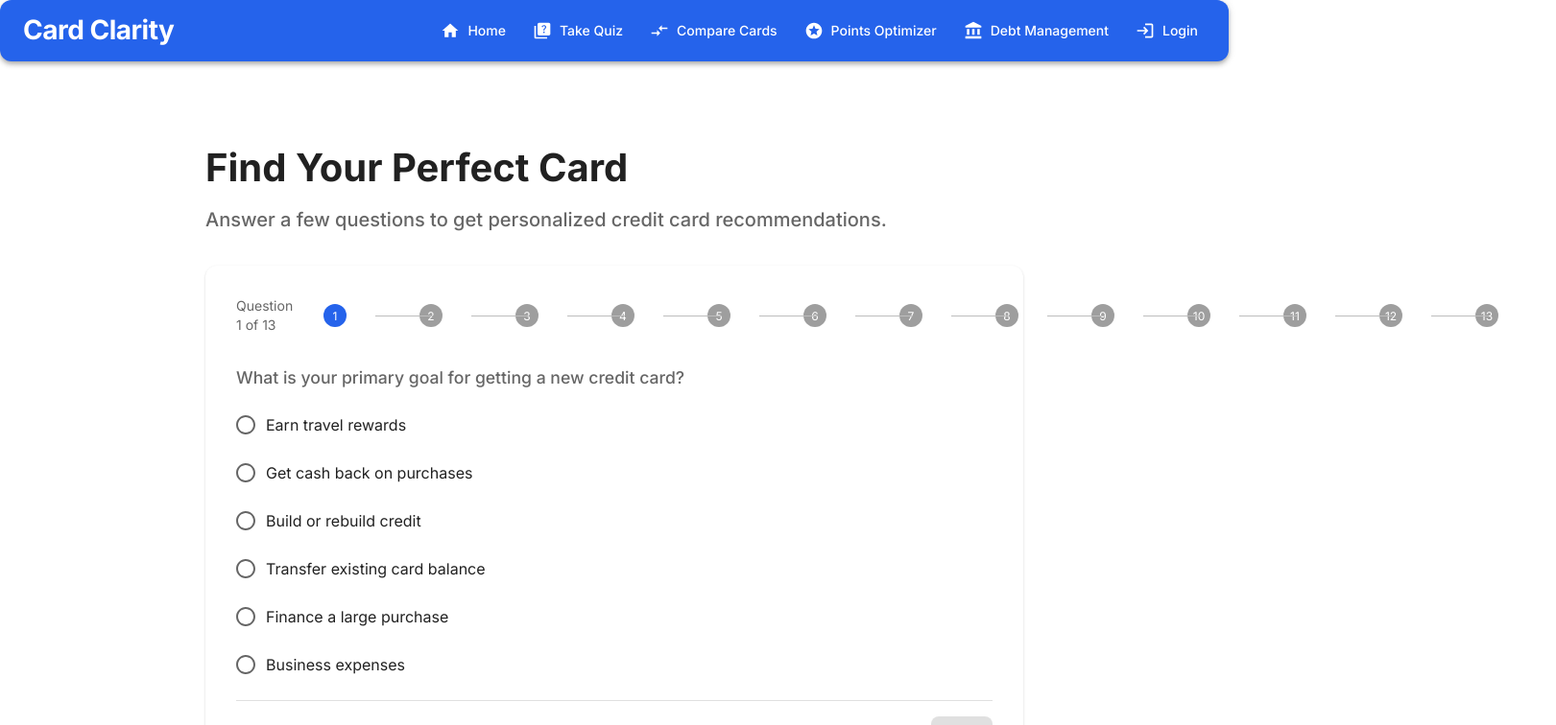
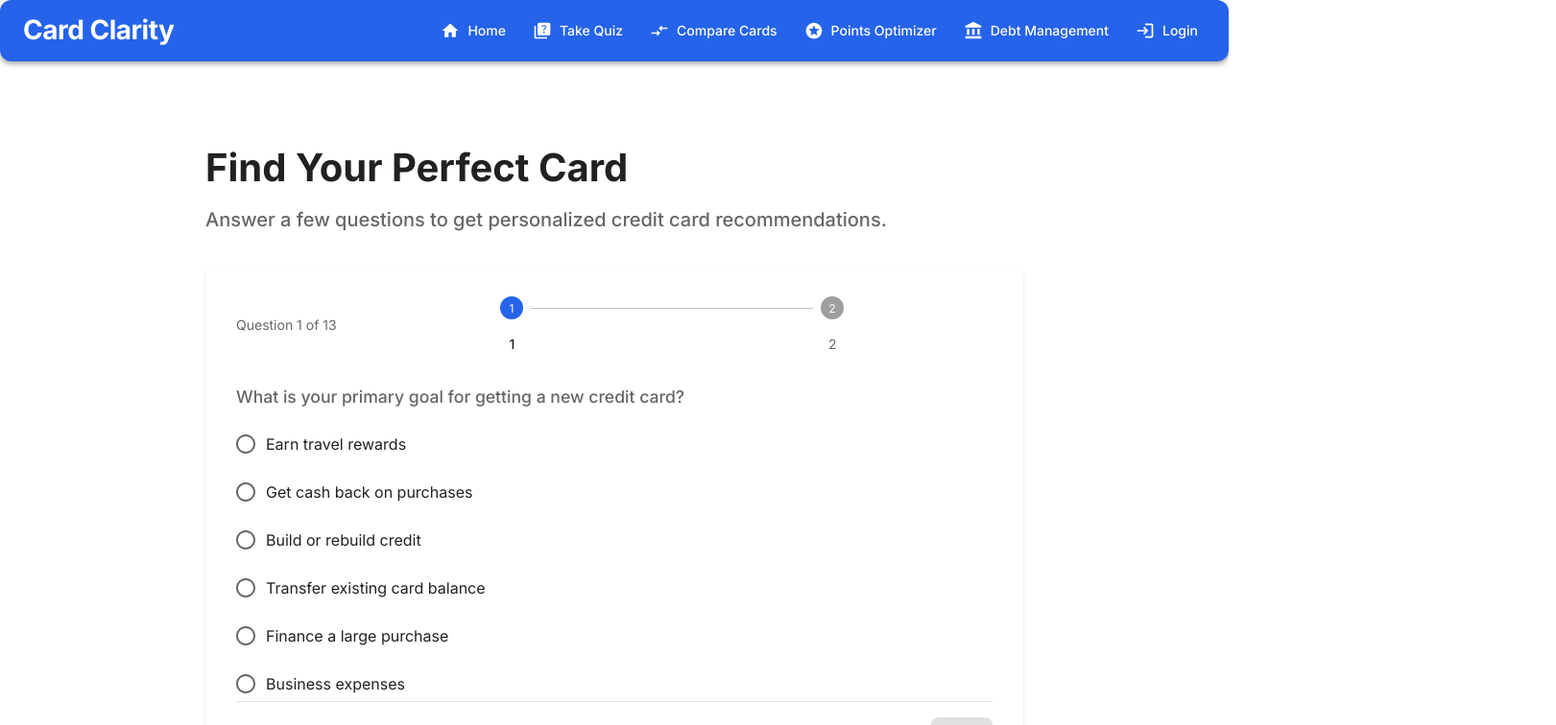
Before and after one commit to nickjackson801/card-clarity, a React (Vite) app: page /quiz in a window 1280 px wide. Shown: the top 756 px of the page at 96% size, 1621 px wide, since content can reach past the window. Built offline with nearby package versions, Linux system fonts and the light colour scheme.

Commit message:
Make stepper layout consistent across all screen sizes

```diff
--- a/src/pages/Quiz.tsx
+++ b/src/pages/Quiz.tsx
@@ -400,7 +400,7 @@ const Quiz = () => {
               display: 'flex',
               alignItems: 'center',
               mb: 4,
-              justifyContent: { xs: 'center', md: 'flex-start' }
+              justifyContent: 'center'
             }}>
               <Typography variant="body2" color="text.secondary" sx={{ mr: 2 }}>
                 Question {activeStep + 1} of {questions.length}
@@ -410,23 +410,21 @@ const Quiz = () => {
                 sx={{
                   flex: 1,
                   '& .MuiStep-root': {
-                    minWidth: { xs: 'auto', md: '100px' },
+                    minWidth: 'auto',
                     '& .MuiStepLabel-root': {
-                      padding: { xs: '0 4px', md: '0 8px' },
+                      padding: '0 4px',
                     }
                   }
                 }}
                 alternativeLabel
               >
                 {questions.map((_, index) => {
-                  // On mobile, only show current step and adjacent steps
-                  const isVisible = window.innerWidth < 900 ?
-                    Math.abs(index - activeStep) <= 1 : true;
+                  // Show only current step and adjacent steps
+                  const isVisible = Math.abs(index - activeStep) <= 1;
 
                   return (
                     <Step key={index} sx={{ display: isVisible ? 'block' : 'none' }}>
-                      <StepLabel sx={{ display: { xs: 'none', md: 'block' } }}></StepLabel>
-                      <StepLabel sx={{ display: { xs: 'block', md: 'none' } }}>
+                      <StepLabel>
                         {index + 1}
                       </StepLabel>
                     </Step>
```
